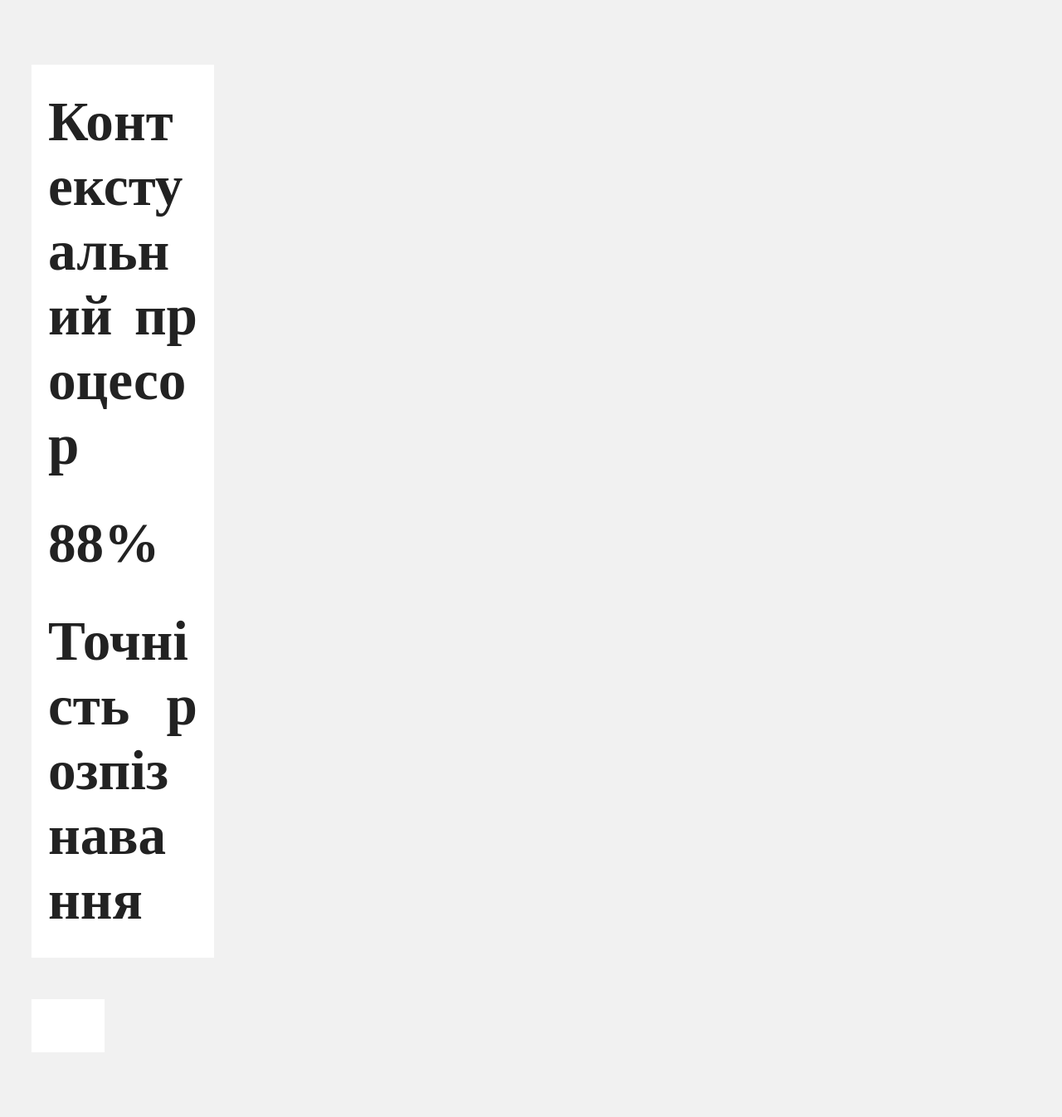
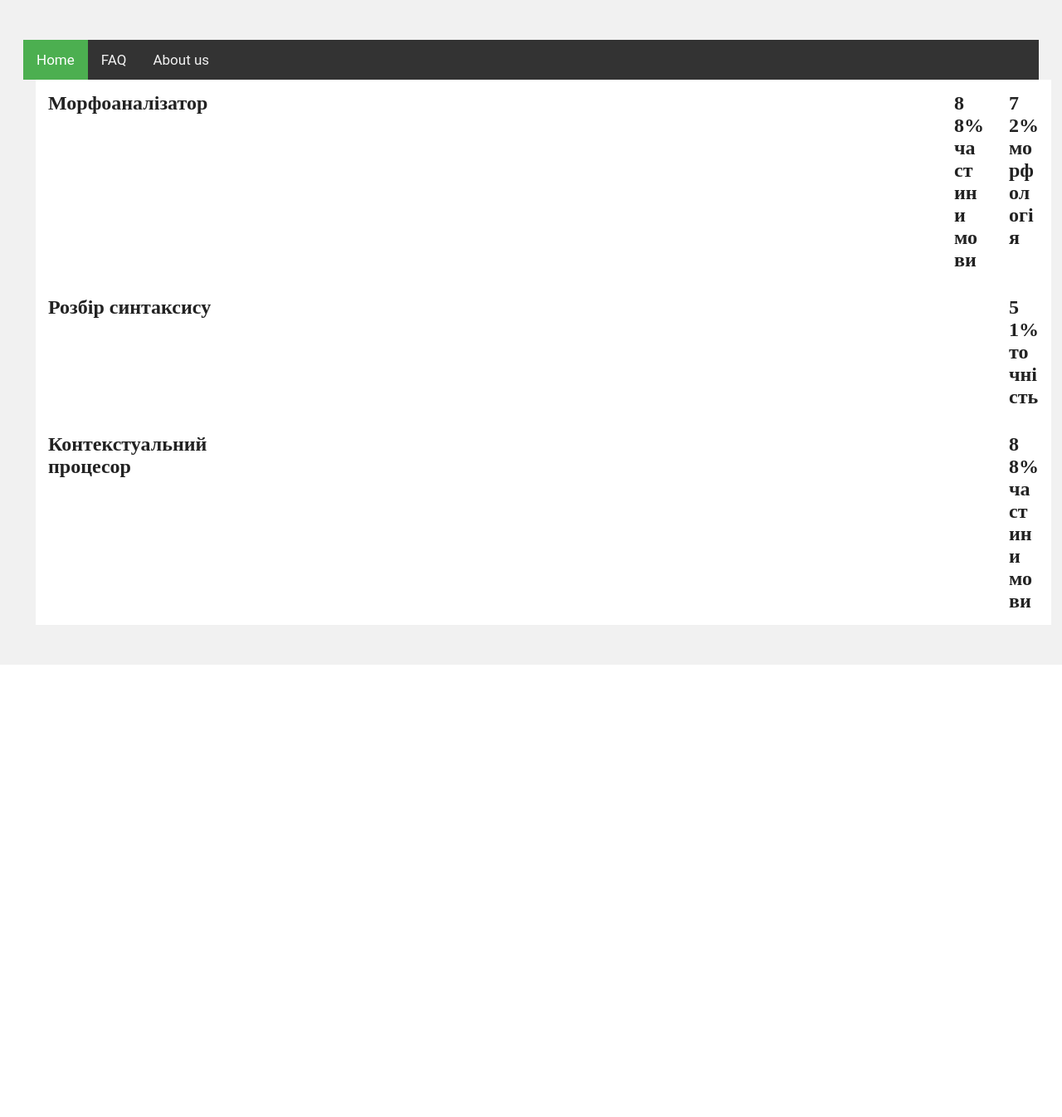
Before and after one commit to syntpump/gui, a Flask app: page / in a window 1280 px wide. Shown: the whole page at 83% size. After the commit the page ends 801 px from the top, so only its background shows below. Run offline with Flask 2, Linux system fonts and the light colour scheme.

Commit message:
Fix bugs & add tpo navigation

```diff
--- a/css/main.css
+++ b/css/main.css
@@ -18,7 +18,7 @@ h2 {
 }
 
 h3.container {
-	font-size: 4.2em
+	font-size: 1.5em
 }
 input[type="text"] {
 	border: 0;
@@ -115,23 +115,52 @@ button:active {
 }
 
 .container {
-	margin: 10px 0;
+	margin: 15px 0;
 	text-decoration: none;
 	color: #222;
 	background-color: white;
-	display: inline-block;
-	padding: 10px;
-	max-width: 200px;
+	display: table-cell;
 	word-break: break-all;
+    max-height: 200px;
+    width: 100%;
+    padding: 15px;
+    text-align: justify;
+}
+
+.contBlock{
+	padding-right: 15px;
+    padding-left: 15px;
+    margin-right: auto;
+    margin-left: auto;
+	width: 100%;
+	max-height: 200px;
+	text-decoration: none;
+	display: table;
+	word-break: break-all;
+	color: #222;
 	font-family: "Roboto Mono";
 }
-.contBlock{
-	padding: 10px;
-	margin: 10px 0;
-	max-width: 500px;
-	text-decoration: none;
-	display: block;
-	text-align: justify;
-	word-break: break-all;
-	color: #222;
+
+.navig {
+  background-color: #333;
+  overflow: hidden;
 }
+
+.navig a {
+  float: left;
+  color: #f2f2f2;
+  text-align: center;
+  padding: 14px 16px;
+  text-decoration: none;
+  font-size: 17px;
+}
+
+.navig a:hover {
+  background-color: #ddd;
+  color: black;
+}
+
+.navig a.active {
+  background-color: #4CAF50;
+  color: white;
+}
--- a/templates/home_page.html.j2
+++ b/templates/home_page.html.j2
@@ -10,24 +10,35 @@
 {% endblock %}
 
 {% block content %}
-	<div class="contBlock">
-		<a href="/process_word" class="container">
-				<h3 class="container">Контекстуальний процесор</h3>
-				<h3 class="container">88%</h3>
-				<h3 class="container">Точність розпізнавання</h3>
-		</a>
-	</div>
-	<div class="contBlock">
-		<a href="/tagged_sentence" class="container">
-			<div>
-				<h3 class="container"></h3>
-				<h3 class="container"></h3>
-				<h3 class="container"></h3>
-			</div>
-		</a>
+	<div class="navig">
+  	<a class="active" href="">Home</a>
+  	<a href="">FAQ</a>
+  	<a href="">About us</a>
 	</div>
 	<div>
+
 	</div>
+	<section>
+		<div>
+			<a href="/process_word" class="contBlock">
+				<h3 class="container">Морфоаналізатор<br> </h3>
+				<h3 class="container">88%<br>частини мови</h3>
+				<h3 class="container">72%<br>морфологія</h3>
+			</a>
+		</div>
+		<div>
+			<a href="/tagged_sentence" class="contBlock">
+				<h3 class="container">Розбiр синтаксису<br> </h3>
+				<h3 class="container">51%<br>точність</h3>
+			</a>
+		</div>
+		<div>
+			<a href="" class="contBlock">
+				<h3 class="container">Контекстуальний<br>процесор</h3>
+				<h3 class="container">88%<br>частини мови</h3>
+			</a>
+		</div>
+	</section>
 {% endblock %}
 
 {% block endbody %}
```
